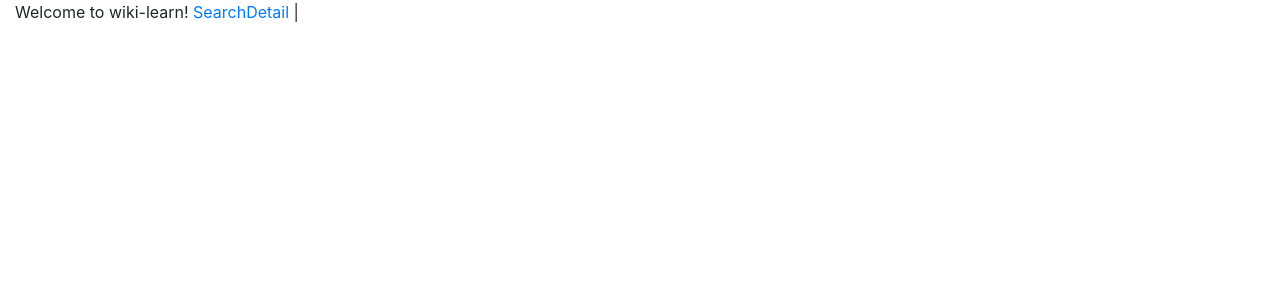
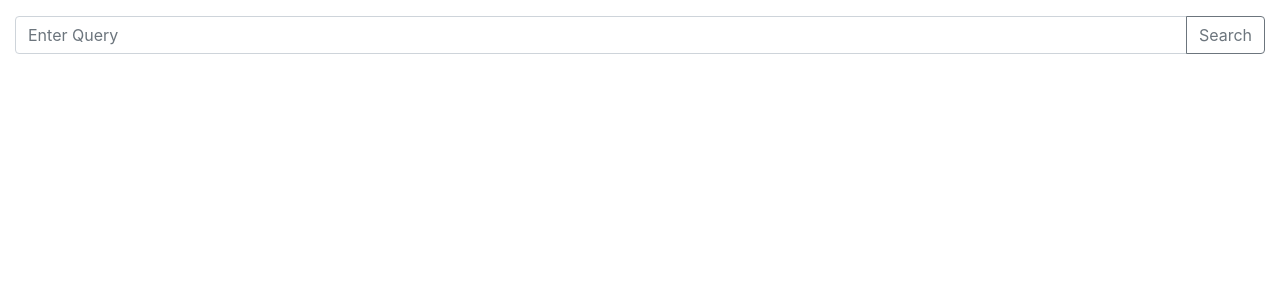
Before and after one commit to desaichirayu/wiki-learn, an Angular app: page / in a window 1280 px wide. Shown: the top 300 px of the page. Built offline with nearby package versions, Linux system fonts and the light colour scheme.

Commit message:
modified componnets

```diff
--- a/src/app/app.component.html
+++ b/src/app/app.component.html
@@ -1,8 +1,13 @@
 <!--The content below is only a placeholder and can be replaced.-->
-<div class="container-fluid">
-  Welcome to {{ title }}!
-  <a routerLink="/search">Search</a>
-  <a routerLink="/detail">Detail</a> |
+<div class="container-fluid justify-content-center align-items-center">
+  <div class="input-group mb-3 d-flex mt-3">
+      <input type="text" class="form-control" placeholder="Enter Query" [(ngModel)]="searchQuery.query">
+    <div class="input-group-append">
+      <a class="btn btn-outline-secondary" type="button" id="button-addon2" routerLink="/search">Search</a>
+    </div>
+
+  </div>
+
 </div>
 
 <router-outlet></router-outlet>
--- a/src/app/app.component.ts
+++ b/src/app/app.component.ts
@@ -1,4 +1,5 @@
 import { Component } from '@angular/core';
+import {SearchQuery} from './search-query';
 
 @Component({
   selector: 'app-root',
@@ -7,4 +8,5 @@ import { Component } from '@angular/core';
 })
 export class AppComponent {
   title = 'wiki-learn';
+  searchQuery = new SearchQuery('');
 }
--- a/src/app/app.module.ts
+++ b/src/app/app.module.ts
@@ -5,6 +5,7 @@ import { AppRoutingModule } from './app-routing.module';
 import { AppComponent } from './app.component';
 import { SearchResultComponent } from './search-result/search-result.component';
 import { PageDetailComponent } from './page-detail/page-detail.component';
+import {FormsModule} from '@angular/forms';
 
 @NgModule({
   declarations: [
@@ -14,7 +15,8 @@ import { PageDetailComponent } from './page-detail/page-detail.component';
   ],
   imports: [
     BrowserModule,
-    AppRoutingModule
+    AppRoutingModule,
+    FormsModule
   ],
   providers: [],
   bootstrap: [AppComponent]
--- /dev/null
+++ b/src/app/search-query.ts
@@ -0,0 +1,5 @@
+export class SearchQuery{
+
+  constructor(public query:String){}
+
+}
--- a/src/app/search-result/search-result.component.html
+++ b/src/app/search-result/search-result.component.html
@@ -1 +1 @@
-<p>search-result works!</p>
+<p>Search</p>
--- a/src/app/search-result/search-result.component.ts
+++ b/src/app/search-result/search-result.component.ts
@@ -1,4 +1,4 @@
-import { Component, OnInit } from '@angular/core';
+import {Component, Input, OnInit} from '@angular/core';
 
 @Component({
   selector: 'app-search-result',
@@ -7,6 +7,7 @@ import { Component, OnInit } from '@angular/core';
 })
 export class SearchResultComponent implements OnInit {
 
+
   constructor() { }
 
   ngOnInit() {
```
